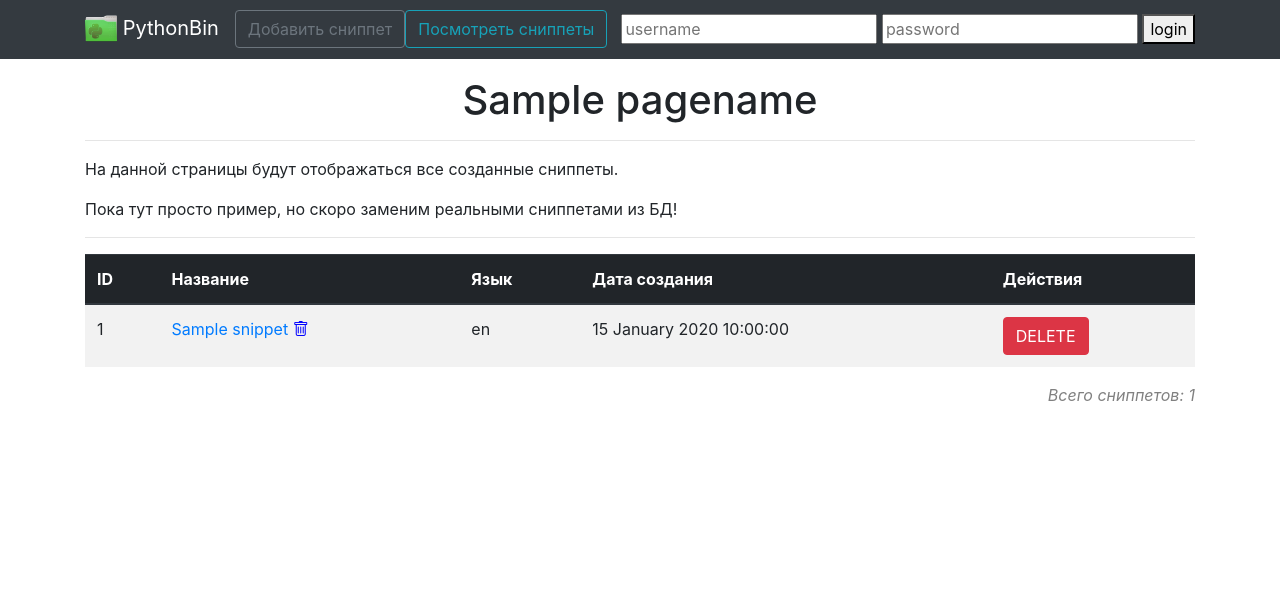
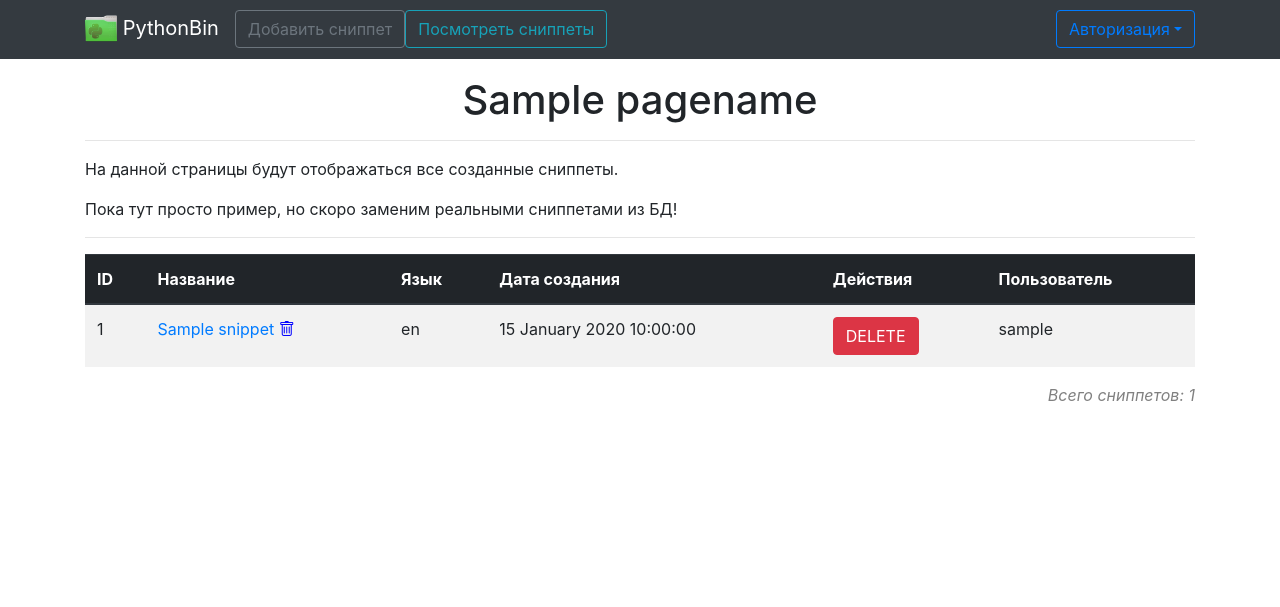
Before and after one commit to gyliver1986/Snipets, a Django app: template templates/pages/view_snippets.html in a window 1280 px wide. Shown: the top 607 px of the page. Run offline with Django 3.2, Linux system fonts and the light colour scheme; the template is opened without the code that fills it: most values are stand-ins (such as "Sample title", 1, 10 or a date in 2020); some libraries are stand-ins or nearby versions.

Commit message:
add edit

```diff
--- a/templates/inc/inc-header.html
+++ b/templates/inc/inc-header.html
@@ -25,16 +25,32 @@
                 </ul>
             </div>
             {% if request.user.is_authenticated %}
-                <span style='color: white;'  > Welcome, {{request.user.username }}</span>  &nbsp;&nbsp;
+                <span style='color: white;'> Welcome, {{request.user.username }}</span>  &nbsp;&nbsp;
                 <a href="{% url 'logout' %}">logout</a>
             {% else %}
-
-
-                <form method="post" action="{% url 'login' %}">{% csrf_token %}
-                        <input name="username"  type="text" placeholder="username">
-                        <input name="password"  type="password" placeholder="password">
-                        <button type="submit">login</button>
-                </form>
+                <div class="navbar-nav mr-right nav-item dropdown dropdown-menu-right">
+                    <a class="btn btn-outline-primary my-2 my-sm-0 dropdown-toggle" href="#" id="navbarDropdown"
+                        role="button" data-toggle="dropdown" aria-haspopup="true" aria-expanded="false">Авторизация</a>
+                    <div class="dropdown-menu dropdown-menu-right" aria-labelledby="navbarDropdown">
+                        <form class="w-100 px-4 py-3" action="{% url "login" %}" method="POST">{% csrf_token %}
+                            <div class="form-group form-inline">
+                                <input type="text" name="username" class="form-control" placeholder="Username" required>
+                            </div>
+                            <div class="form-group form-inline">
+                                <input type="password" name="password" class="form-control"  required>
+                            </div>
+                            <button type="submit" class="btn btn-primary btn-block">Войти</button>
+                        </form>
+                        <div class="dropdown-divider"></div>
+                    </div>
+                </div>
+                {% if errors %}
+                    <ul>
+                        {% for error in errors  %}
+                            <li style="color: red;"> {{ error}}</li>
+                        {% endfor %}
+                    </ul>
+                {% endif %}
             {% endif %}
         </div>
     </nav>
--- a/templates/pages/view_snippets.html
+++ b/templates/pages/view_snippets.html
@@ -28,6 +28,7 @@
                         <th scope="col">Язык</th>
                         <th scope="col">Дата создания</th>
                         <th scope="col">Действия</th>
+                        <th scope="col">Пользователь</th>
                     </tr>
                     </thead>
                     <tbody>
@@ -50,6 +51,7 @@
                                 </form>
 
                             </td>
+                            <td>{{ snippet.user.username }}</td>
                         </tr>
                     {% endfor %}
 
```
Also changed, not shown: MainApp/views.py (+28 -7 lines).
